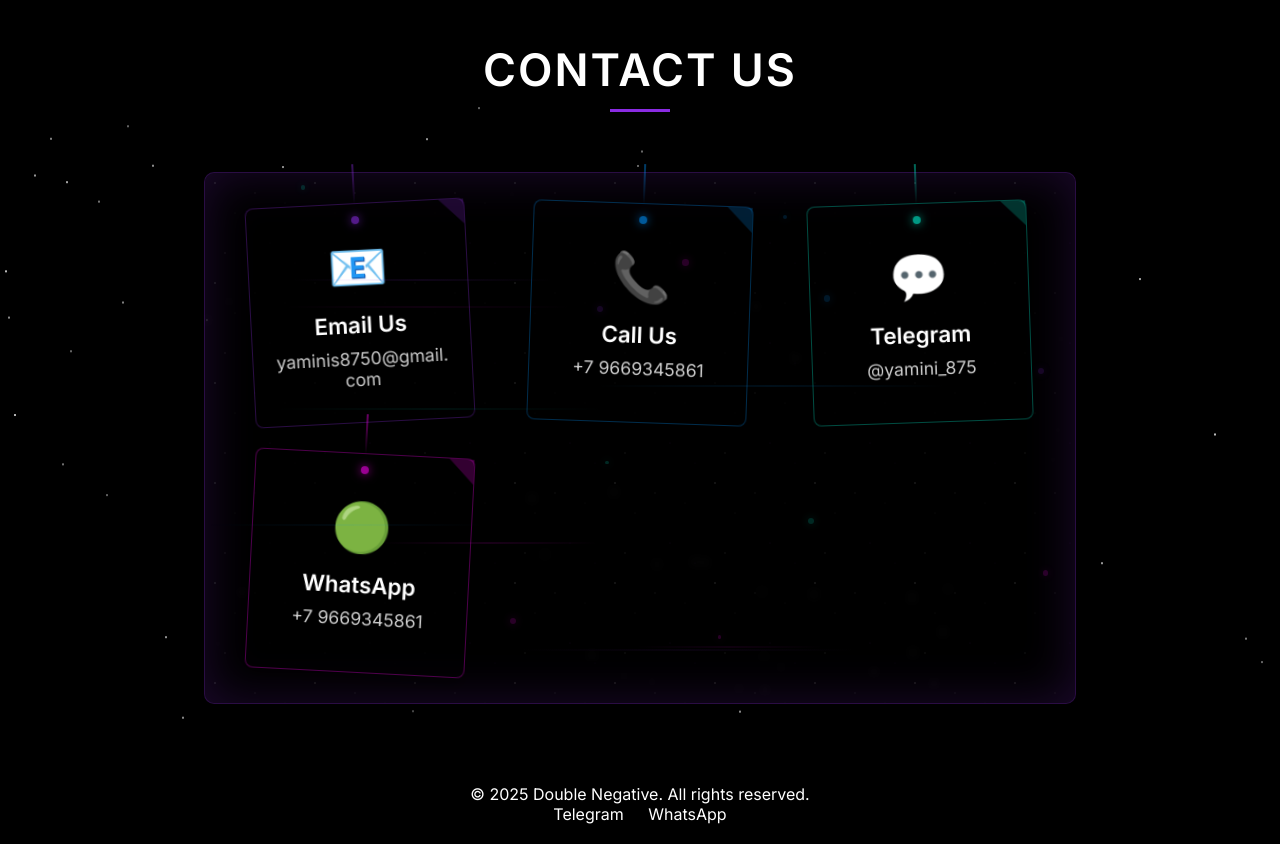
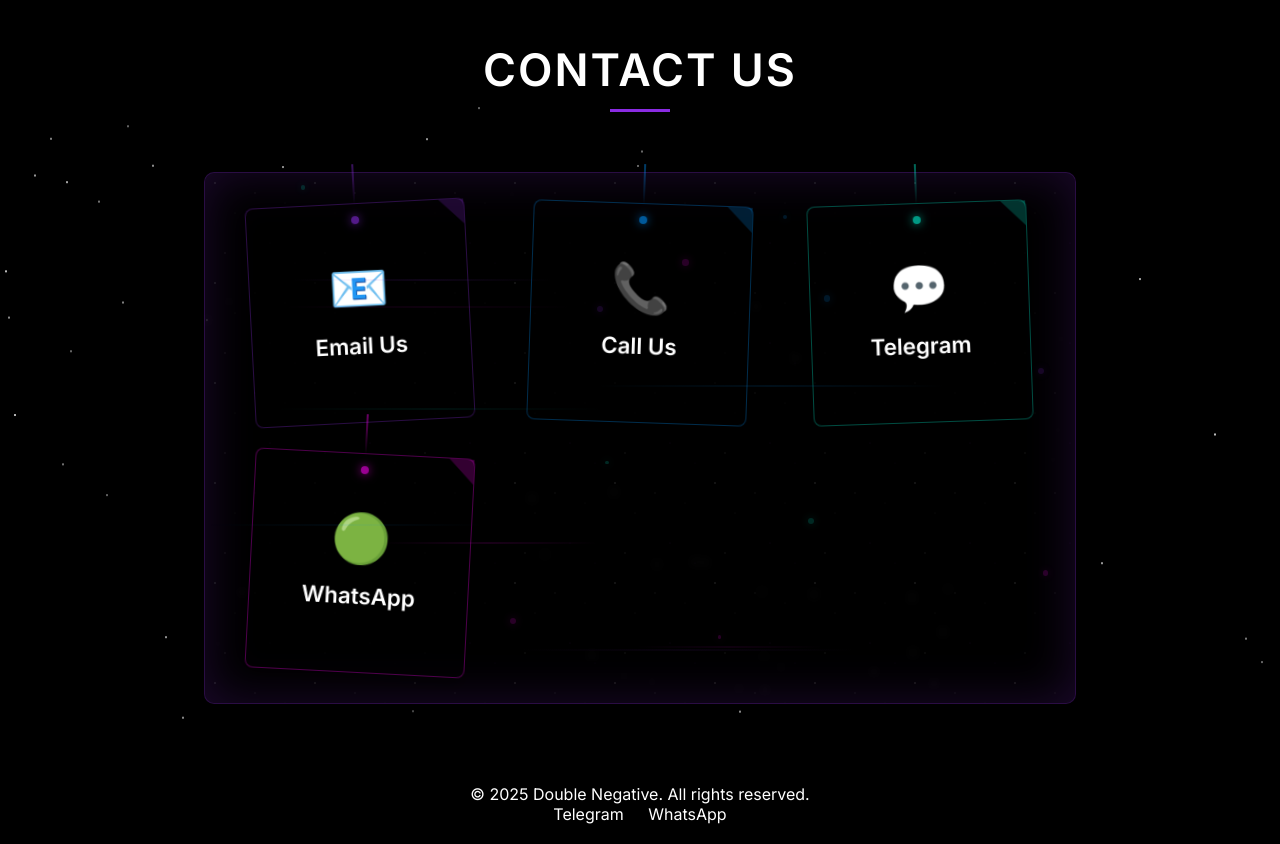
Before and after one commit to dneg-moscow/doublenegative.github.io, a plain HTML site: page contact.html in a window 1280 px wide. Shown: the part 77-921 px from the top of the page. Drawn offline with Linux system fonts and the light colour scheme.

Commit message:
Contact page updated

```diff
--- a/contact.html
+++ b/contact.html
@@ -325,7 +325,7 @@
         <div class="digital-connector"></div>
         <div class="sticky-icon">📧</div>
         <div class="sticky-title">Email Us</div>
-        <div class="sticky-text">yaminis8750@gmail.com</div>
+        <div class="sticky-text"></div>
       </div>
 
       <!-- Phone Sticky Note -->
@@ -333,7 +333,7 @@
         <div class="digital-connector"></div>
         <div class="sticky-icon">📞</div>
         <div class="sticky-title">Call Us</div>
-        <div class="sticky-text">+7 9669345861</div>
+        <div class="sticky-text"></div>
       </div>
 
       <!-- Telegram Sticky Note -->
@@ -341,7 +341,7 @@
         <div class="digital-connector"></div>
         <div class="sticky-icon">💬</div>
         <div class="sticky-title">Telegram</div>
-        <div class="sticky-text">@yamini_875</div>
+        <div class="sticky-text"></div>
       </div>
 
       <!-- WhatsApp Sticky Note -->
@@ -349,7 +349,7 @@
         <div class="digital-connector"></div>
         <div class="sticky-icon">🟢</div>
         <div class="sticky-title">WhatsApp</div>
-        <div class="sticky-text">+7 9669345861</div>
+        <div class="sticky-text"></div>
       </div>
 
       <!-- Decoration Elements -->
```
